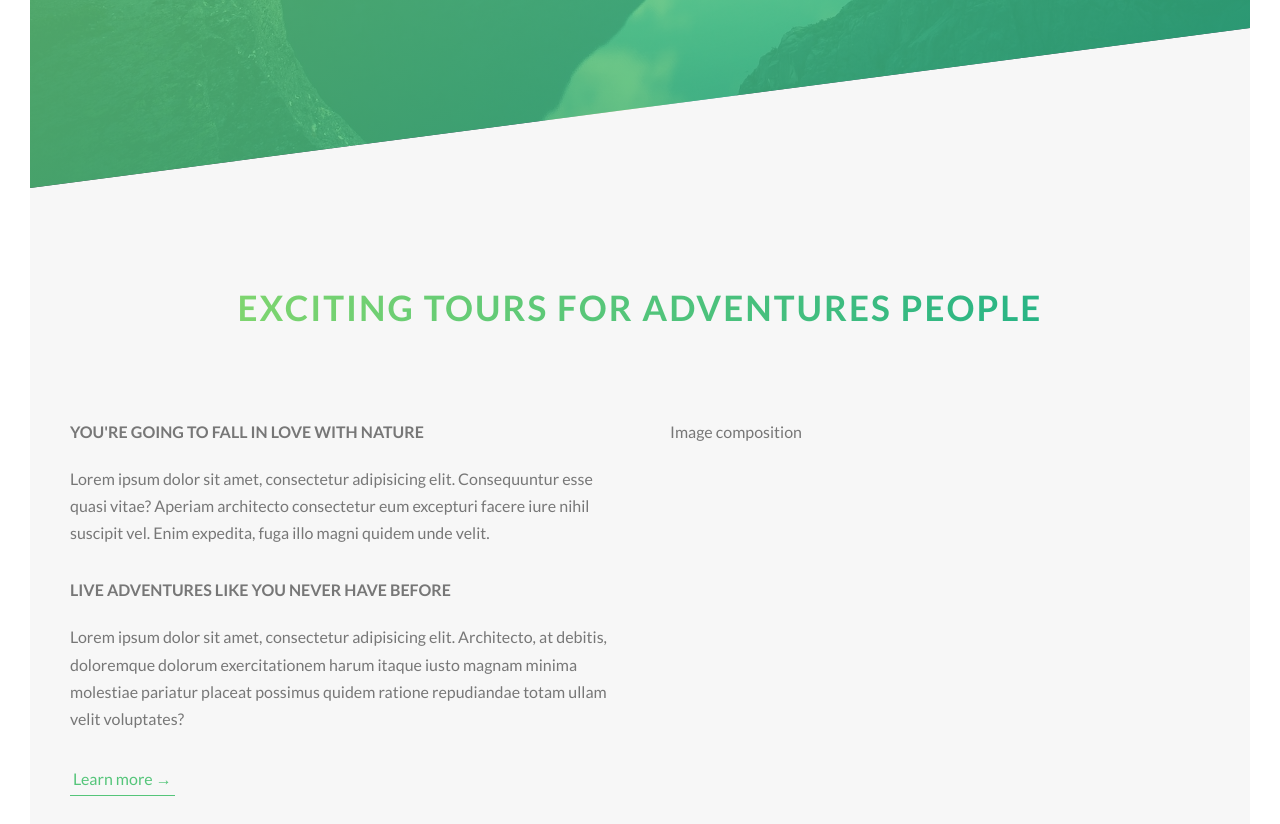
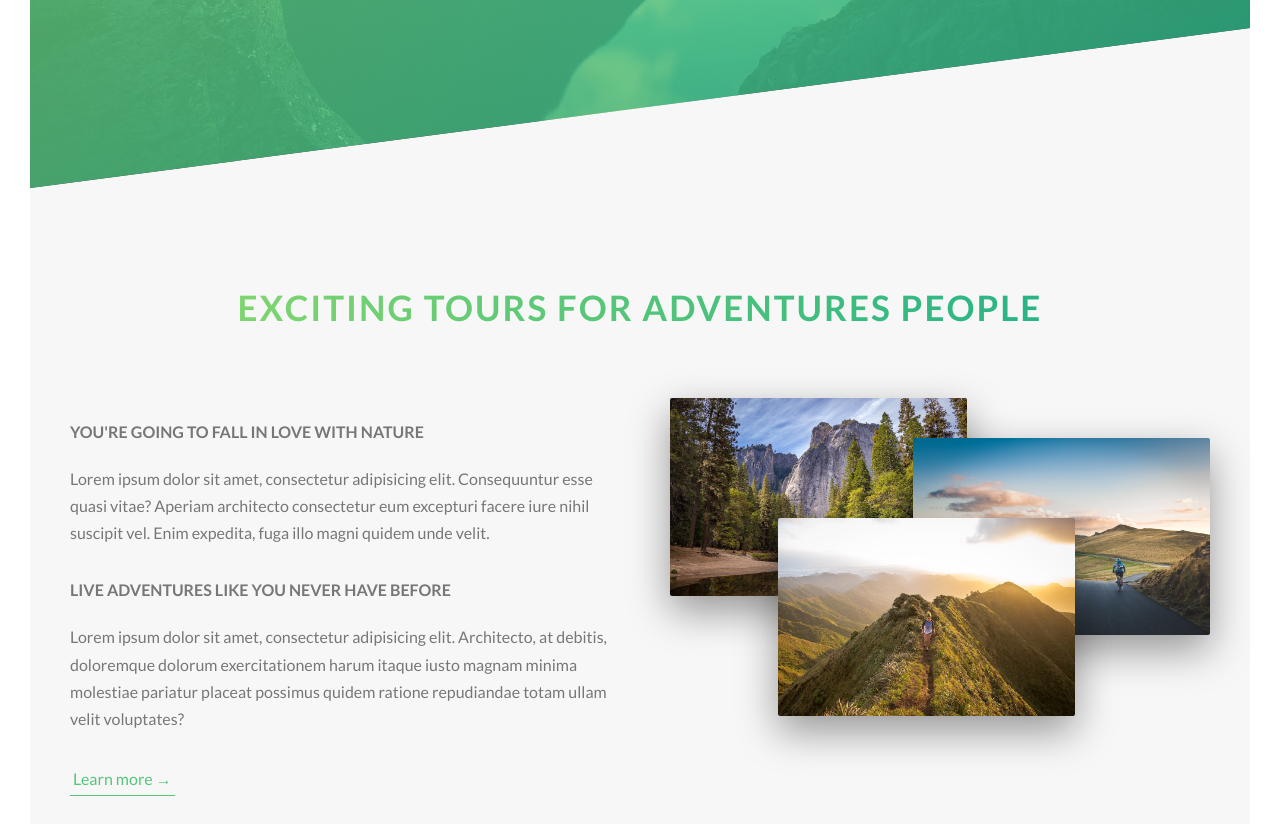
Before and after one commit to hydeenoble/Natours-Angular, an Angular app: page / in a window 1280 px wide. Shown: the part 602-1426 px from the top of the page. Built offline with nearby package versions, Linux system fonts and the light colour scheme.

Commit message:
completed the exciting tour section

```diff
--- a/src/app/exicting-tours/exicting-tours.component.html
+++ b/src/app/exicting-tours/exicting-tours.component.html
@@ -20,7 +20,11 @@
       <a href="#" class="btn-text">Learn more &rarr;</a>
     </div>
     <div class="col-1-of-2">
-      Image composition
+      <div class="composition">
+        <img src="../../assets/img/nat-1-large.jpg" alt="Photo 1" class="composition__photo composition__photo--p1">
+        <img src="../../assets/img/nat-2-large.jpg" alt="Photo 2" class="composition__photo composition__photo--p2">
+        <img src="../../assets/img/nat-3-large.jpg" alt="Photo 3" class="composition__photo composition__photo--p3">
+      </div>
     </div>
   </div>
 
--- /dev/null
+++ b/src/sass/components/_composition.scss
@@ -0,0 +1,43 @@
+.composition{
+  position: relative;
+
+  &__photo{
+    width: 55%;
+    box-shadow: 0 1.5rem 4rem rgba($color-black, .4);
+    border-radius: 2px;
+    position: absolute;
+    z-index: 10;
+    -webkit-transition: all .2s;
+    -moz-transition: all .2s;
+    -ms-transition: all .2s;
+    -o-transition: all .2s;
+    transition: all .2s;
+    outline-offset: 2rem;
+
+    &--p1{
+      left: 0;
+      top: -2rem;
+    }
+
+    &--p2{
+      right: 0;
+      top: 2rem;
+    }
+
+    &--p3{
+      left: 20%;
+      top: 10rem;
+    }
+
+    &:hover {
+      outline: 1.5rem solid $color-primary;
+      transform: scale(1.05) translateY(-.5rem);
+      box-shadow: 9 2.5rem 4rem rgba($color-black, .5);
+      z-index: 20;
+    }
+  }
+
+  &:hover &__photo:not(:hover){
+    transform: scale(.95);
+  }
+}
--- a/src/sass/main.scss
+++ b/src/sass/main.scss
@@ -7,7 +7,7 @@
 @import "base/typography";
 @import "base/utilities";
 
-
+@import "components/composition";
 @import "components/button";
 
 @import "layouts/grid";
--- a/src/styles.css
+++ b/src/styles.css
@@ -106,6 +106,37 @@ body {
 
 .u-margin-bottom-small {
   margin-bottom: 2rem; }
+
+.composition {
+  position: relative; }
+  .composition__photo {
+    width: 55%;
+    box-shadow: 0 1.5rem 4rem rgba(0, 0, 0, 0.4);
+    border-radius: 2px;
+    position: absolute;
+    z-index: 10;
+    -webkit-transition: all .2s;
+    -moz-transition: all .2s;
+    -ms-transition: all .2s;
+    -o-transition: all .2s;
+    transition: all .2s;
+    outline-offset: 2rem; }
+    .composition__photo--p1 {
+      left: 0;
+      top: -2rem; }
+    .composition__photo--p2 {
+      right: 0;
+      top: 2rem; }
+    .composition__photo--p3 {
+      left: 20%;
+      top: 10rem; }
+    .composition__photo:hover {
+      outline: 1.5rem solid #55c57a;
+      transform: scale(1.05) translateY(-0.5rem);
+      box-shadow: 9 2.5rem 4rem rgba(0, 0, 0, 0.5);
+      z-index: 20; }
+  .composition:hover .composition__photo:not(:hover) {
+    transform: scale(0.95); }
 
 .btn:link, .btn:visited {
   text-transform: uppercase;
```
